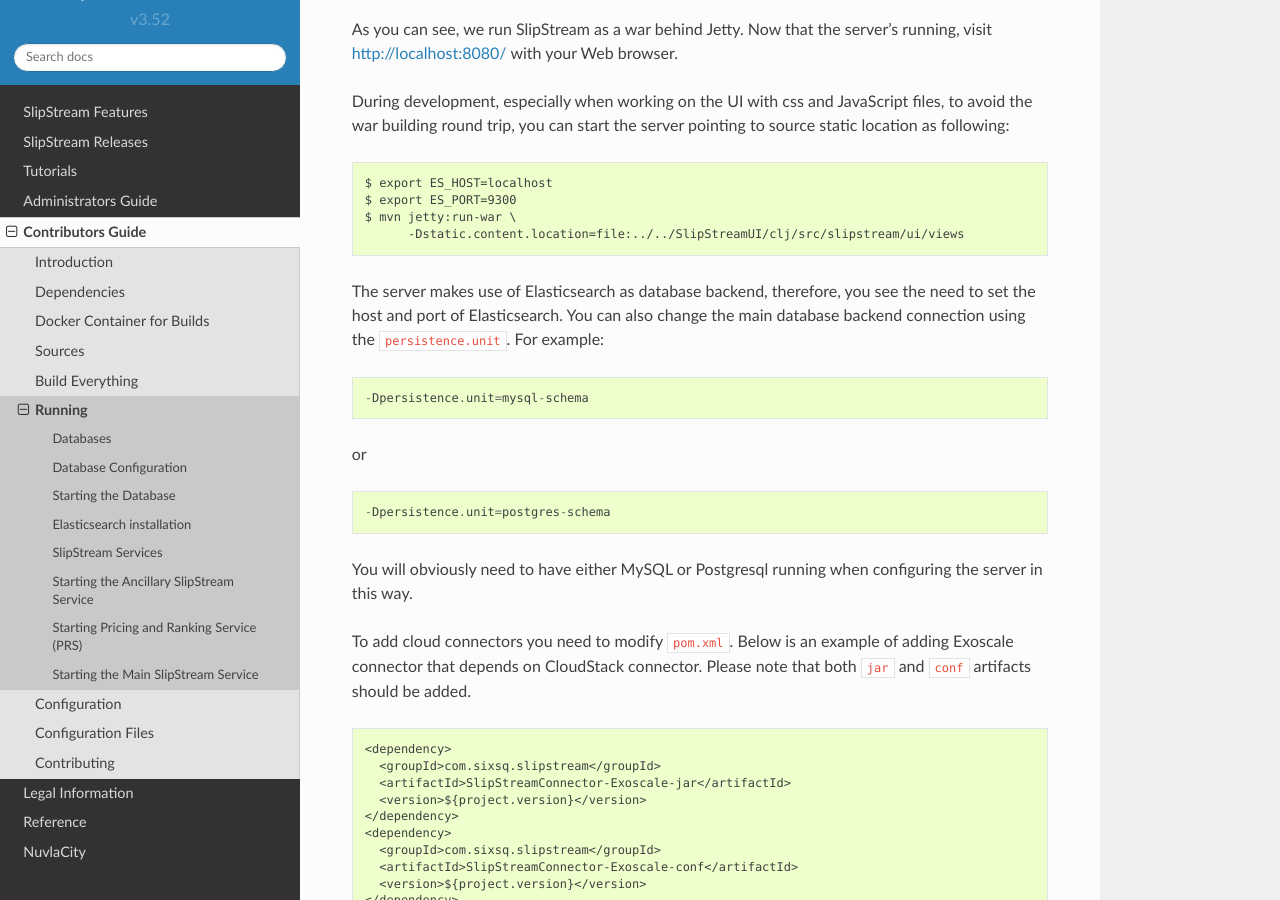
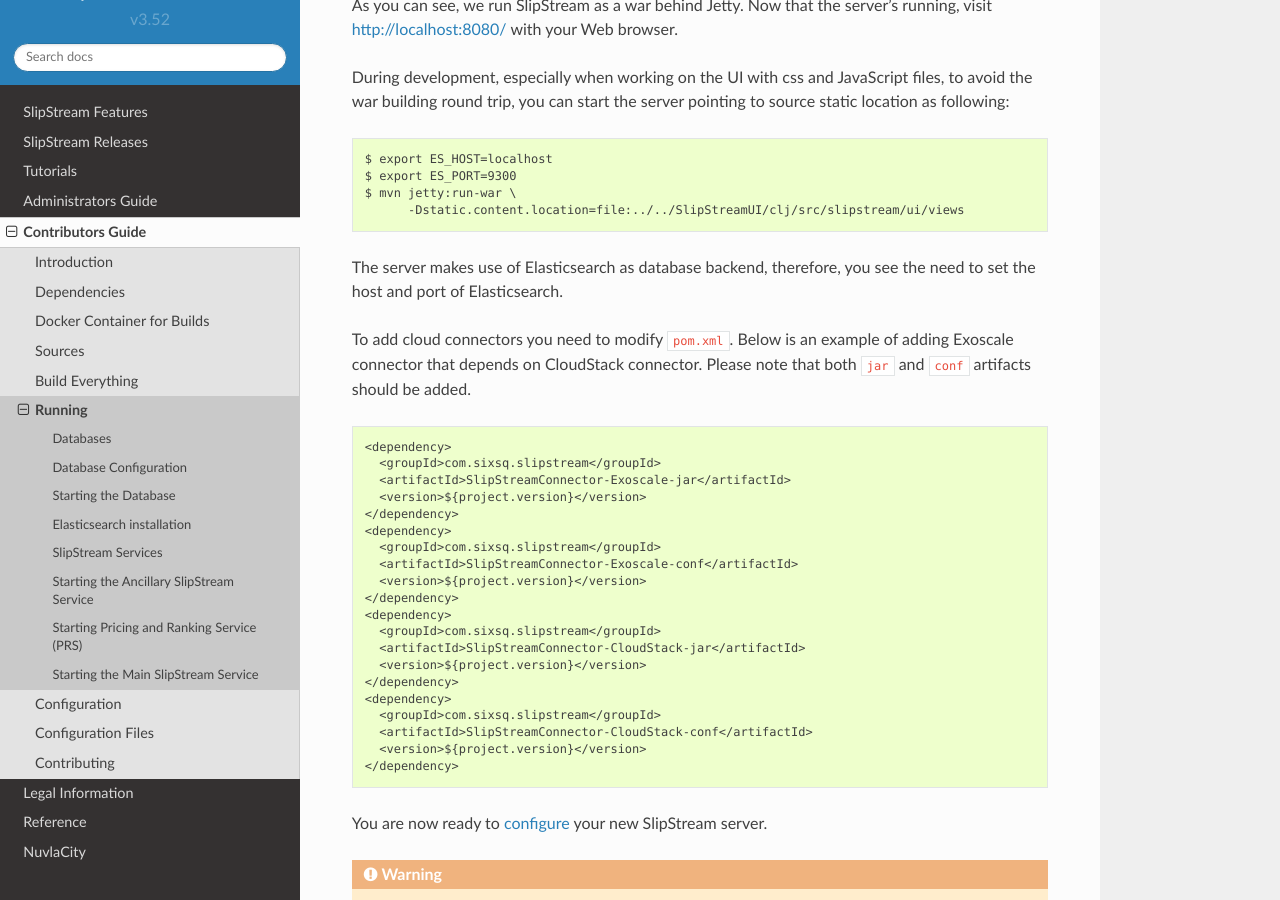
Before and after one commit to slipstream/SlipStreamDocumentation, a Sphinx documentation site: the page built from docs/developer_guide/running.rst, in a window 1280 px wide and 900 px high, scrolled down 3140 px. Built offline with Sphinx 7.4.7 and the Read the Docs theme 2.0.0, drawn with Linux system fonts in a browser that asks for light colours; some of the changed text lies outside the part shown.

Commit message:
fix typos; remove local repo; remove other SQL databases

```diff
--- a/docs/developer_guide/dependencies.rst
+++ b/docs/developer_guide/dependencies.rst
@@ -140,7 +140,7 @@
   eval "$(pyenv init -)"
   eval "$(pyenv virtualenv-init -)"
 
-This wil configure your Python environment and let you choose between
+This will configure your Python environment and let you choose between
 different Python versions.  **Be sure to change the path to match your
 username.**
 
--- a/docs/developer_guide/running.rst
+++ b/docs/developer_guide/running.rst
@@ -9,17 +9,13 @@
 Databases
 ---------
 
-SlipStream needs a JDBC friendly database. By default we use HSQLDB, but
-the persistence.xml file contains a number of other databases, including
-MySQL and PostgreSQL.
-SlipStream API server uses Elasticsearch.
+SlipStream needs a JDBC friendly database. We use HSQLDB.  The
+SlipStream CIMI server uses Elasticsearch.
 
 Database Configuration
 ----------------------
 
-Create an HSQLDB definition file in your home area:
-
-::
+Create an HSQLDB definition file in your home area::
 
     $ cat > ~/sqltool.rc << EOF
     urlid slipstream
@@ -35,9 +31,7 @@
 
 The HSQLDB database (a pure Java database) will have been downloaded to
 your local maven repository when you built SlipStream. You can run the
-database with the downloaded jar file:
-
-::
+database with the downloaded jar file::
 
     $ java -cp ~/.m2/repository/org/hsqldb/hsqldb/2.3.4/hsqldb-2.3.4.jar \
            org.hsqldb.server.Server \
@@ -53,10 +47,10 @@
 Follow instructions from Elasticsearch documentation:
 https://www.elastic.co/guide/en/elasticsearch/reference/current/_installation.html
 
-Please use same version as the one found used SlipStream server (see pom.xml in ``SlipStream`` project).
+Please use same version as the one found used SlipStream server (see
+pom.xml in ``SlipStream`` project).
 
-To start Elasticsearch engine, just type (in the ``bin`` directory):
-::
+To start Elasticsearch engine, just type (in the ``bin`` directory)::
 
     $ ./elasticsearch
 
@@ -164,21 +158,6 @@
 
 The server makes use of Elasticsearch as database backend, therefore, you see
 the need to set the host and port of Elasticsearch.
-You can also change the main database backend connection using the
-``persistence.unit``. For example:
-
-::
-
-    -Dpersistence.unit=mysql-schema
-
-or
-
-::
-
-    -Dpersistence.unit=postgres-schema
-
-You will obviously need to have either MySQL or Postgresql running when
-configuring the server in this way.
 
 To add cloud connectors you need to modify ``pom.xml``.  Below is an example of
 adding Exoscale connector that depends on CloudStack connector.  Please note
--- a/docs/developer_guide/sources.rst
+++ b/docs/developer_guide/sources.rst
@@ -83,9 +83,8 @@
 setting the value of "master" to the desired branch or tag. This will
 consistently use the same branch or tag for all components.
 
-The tags for releases follow the pattern: "v2.5-community". Look at the
-release notes to determine which tags correspond stable or candidate
-releases.
+The tags for releases follow the pattern: "v3.55". Look at the release
+notes to determine tag to use.
 
 Although not recommended, it is sometimes useful to mix and match
 versions of different components. Look at the ``pom.xml`` file for the
```
Also changed, not shown: docs/developer_guide/building.rst (+0 -18 lines).
